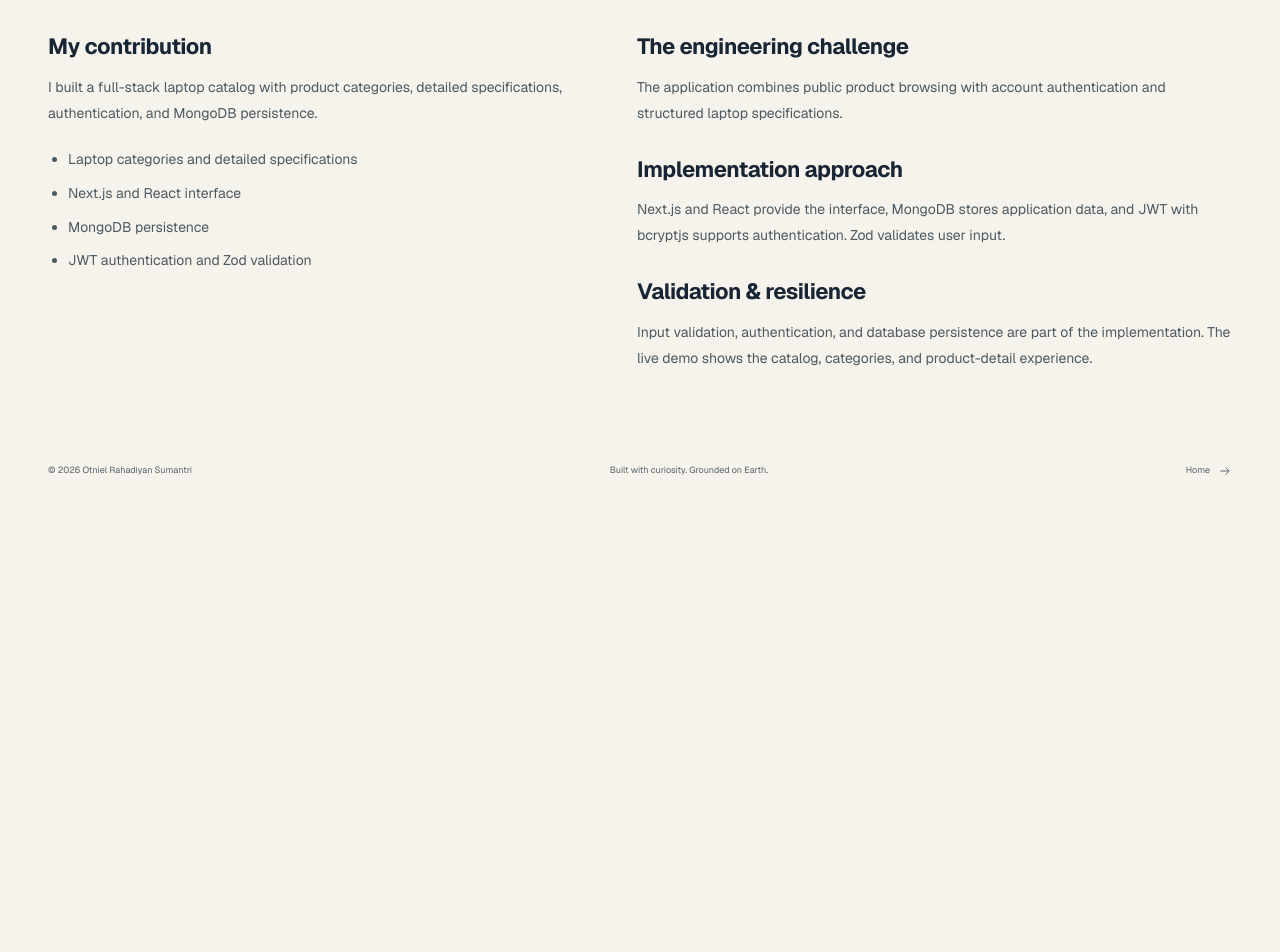
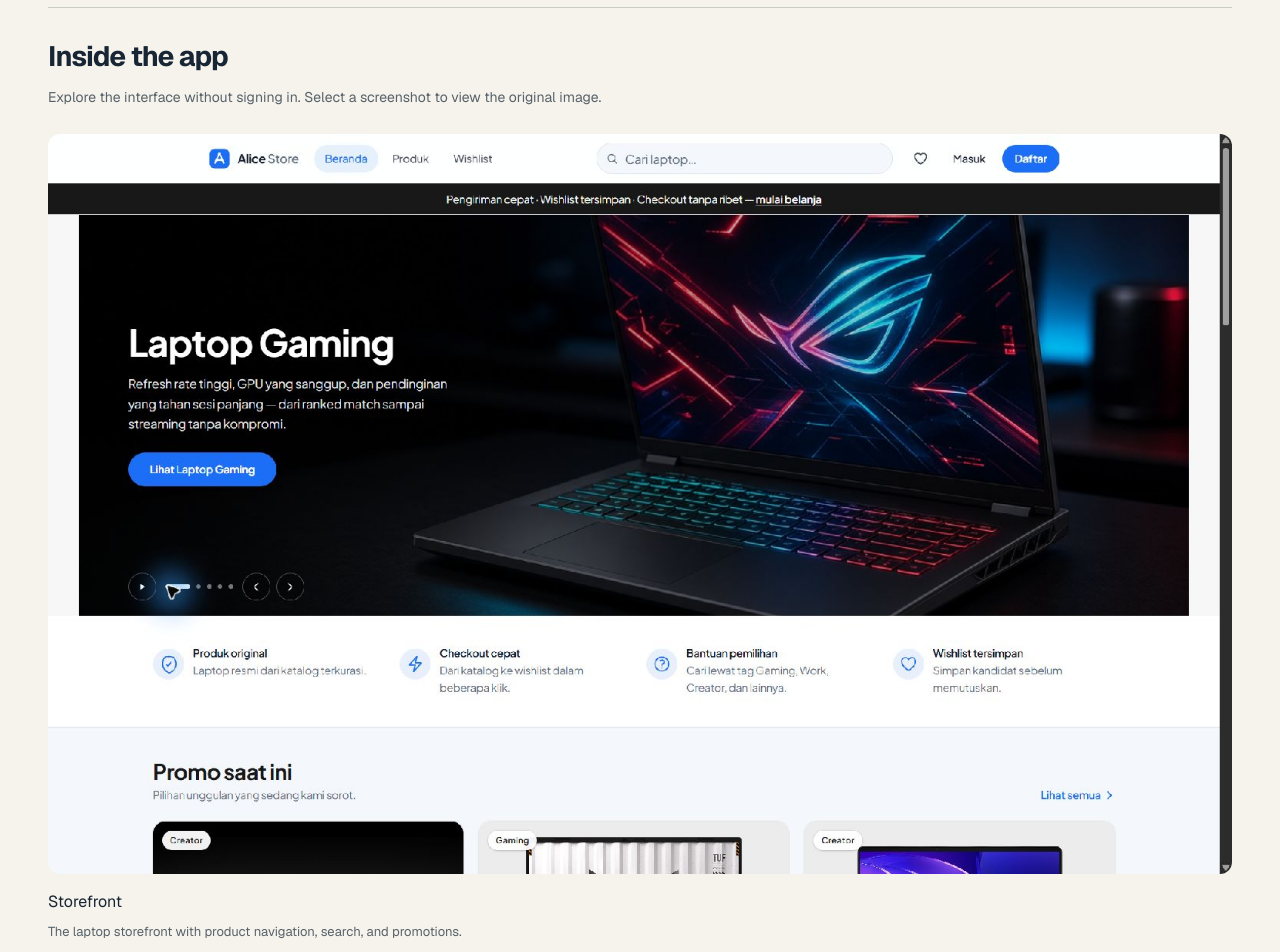
Before and after one commit to OtnielRS/web-portofolio, a Next.js app in the folder my-portofolio/: page /work/alice-store in a window 1280 px wide. Shown: the part 600-1552 px from the top of the page. Before the commit the page ends 1106 px from the top, so only its background shows below. Built offline with nearby package versions, Linux system fonts and the light colour scheme.

Commit message:
feat(projects): expand screenshot showcases and refine project presentation

```diff
--- a/my-portofolio/app/_features/work/project-details.tsx
+++ b/my-portofolio/app/_features/work/project-details.tsx
@@ -4,6 +4,7 @@ import ProjectArt from "./project-art";
 import { projects } from "./projects";
 import { engineeringNotes } from "./engineering-notes";
 import ProjectGallery from "./project-gallery";
+import ProjectScreenshots from "./project-screenshots";
 
 export default function ProjectDetails({ art }: { art: "bastion" | "chess" | "store" | "social" | "animal" }) {
   const project = projects.find(item => item.art === art)!;
@@ -26,6 +27,7 @@ export default function ProjectDetails({ art }: { art: "bastion" | "chess" | "st
             {art === "social" && <ProjectGallery />}
           </div>
         </div>
+        <ProjectScreenshots art={art} name={project.name} />
         <div className="project-case-sections" data-content-motion>
           <article><h2>{notes.overviewOnly ? "Project overview" : "My contribution"}</h2><p>{notes.contribution}</p><ul>{notes.topics.map(topic => <li key={topic}>{topic}</li>)}</ul></article>
           <article><h2>{notes.overviewOnly ? "Learning experience" : "The engineering challenge"}</h2><p>{notes.challenge}</p><h2>{notes.overviewOnly ? "Application features" : "Implementation approach"}</h2><p>{notes.approach}</p><h2>{notes.overviewOnly ? "Parent access" : "Validation & resilience"}</h2><p>{notes.validation}</p></article>
--- /dev/null
+++ b/my-portofolio/app/_features/work/project-screenshots.tsx
@@ -0,0 +1,54 @@
+import Image, { type StaticImageData } from "next/image";
+import chess from "@/public/projects/hacktiv-chess.jpg";
+import feed from "@/public/projects/tempat-gosip-2.jpeg";
+import profile from "@/public/projects/tempat-gosip-3.jpeg";
+import signIn from "@/public/projects/tempat-gosip-1.jpeg";
+import registration from "@/public/projects/tempat-gosip-4.jpeg";
+import bastion from "@/public/projects/bastionfall.jpg";
+import store from "@/public/projects/alice-store.jpg";
+import animal from "@/public/projects/animal-quiz.jpg";
+
+type Screenshot = { src: StaticImageData; title: string; caption: string; mobile?: boolean };
+
+const screenshots: Record<string, Screenshot[]> = {
+  chess: [
+    { src: chess, title: "Chess lobby", caption: "The lobby presents multiplayer matchmaking, Stockfish, and tactical puzzles." },
+  ],
+  social: [
+    { src: feed, title: "Home feed", caption: "Browse posts, likes, and comments in the mobile feed.", mobile: true },
+    { src: profile, title: "Profile", caption: "View account information, following, and followers.", mobile: true },
+    { src: signIn, title: "Sign in", caption: "The sign-in screen for existing accounts.", mobile: true },
+    { src: registration, title: "Create account", caption: "The registration form for new accounts.", mobile: true },
+  ],
+  bastion: [
+    { src: bastion, title: "Campaign gameplay", caption: "The city-defense interface shows resources and an incoming Orc Host wave." },
+  ],
+  store: [
+    { src: store, title: "Storefront", caption: "The laptop storefront with product navigation, search, and promotions." },
+  ],
+  animal: [
+    { src: animal, title: "Learning homepage", caption: "The homepage introduces animal learning cards and the start-adventure action." },
+  ],
+};
+
+export default function ProjectScreenshots({ art, name }: { art: string; name: string }) {
+  const screens = screenshots[art] ?? [];
+  if (!screens.length) return null;
+
+  return (
+    <section className="project-feature-screens" aria-labelledby="project-screens-title">
+      <h2 id="project-screens-title">Inside the app</h2>
+      <p>Explore the interface without signing in. Select a screenshot to view the original image.</p>
+      <div className={`project-feature-grid${screens[0].mobile ? " project-feature-grid-mobile" : ""}`}>
+        {screens.map(screen => (
+          <figure key={screen.src.src}>
+            <a href={screen.src.src} target="_blank" rel="noopener noreferrer" aria-label={`View original ${name} ${screen.title.toLowerCase()} screenshot (opens in a new tab)`}>
+              <Image src={screen.src} alt={`${name}: ${screen.title}`} sizes={screen.mobile ? "(max-width: 700px) 80vw, (max-width: 1100px) 42vw, 280px" : "(max-width: 700px) 90vw, 1100px"} />
+            </a>
+            <figcaption><h3>{screen.title}</h3><p>{screen.caption}</p></figcaption>
+          </figure>
+        ))}
+      </div>
+    </section>
+  );
+}
--- a/my-portofolio/app/_features/work/projects.ts
+++ b/my-portofolio/app/_features/work/projects.ts
@@ -1,8 +1,8 @@
 export const projects = [
+  { name: "Hacktiv Chess Ultimate", kind: "Real-time multiplayer chess", role: "Backend developer", date: "OCT 2026", stack: ["Node.js", "Socket.io", "PostgreSQL", "Supabase"], text: "From matchmaking to the final move. I built real-time synchronization, server-side move validation, and session recovery for a multiplayer chess app.", url: "https://app1.alicemorgan.my.id/", art: "chess" },
+  { name: "Tempat Gosip", kind: "Social media, made mobile", role: "Full-stack developer", date: "OCT 2026", stack: ["React Native", "Expo", "GraphQL", "MongoDB"], text: "A mobile social app for sharing posts and staying connected. I built social interactions, a GraphQL API, and secure device sessions.", url: "https://shorturl.at/CjctA", art: "social" },
   { name: "Bastionfall", kind: "AI-powered fantasy city defense", role: "Backend developer", date: "NOV 2026", stack: ["TypeScript", "Next.js", "Gemini API", "Zod"], text: "A 100-day campaign where every choice has consequences. I built the game engine, AI-generated events, and resilient validation and fallbacks in a team of three.", url: "https://bastionfall.alicemorgan.my.id", art: "bastion" },
-  { name: "Hacktiv Chess Ultimate", kind: "Real-time multiplayer chess", role: "Backend developer", date: "OCT 2026", stack: ["Node.js", "Socket.io", "PostgreSQL", "Supabase"], text: "From matchmaking to the final move. I built real-time synchronization, server-side move validation, and session recovery for a multiplayer chess app.", url: "https://hacktive-chess.vercel.app", art: "chess" },
   { name: "Alice Store", kind: "Full-stack laptop catalog", role: "Full-stack developer", date: "NOV 2026", stack: ["Next.js", "React", "MongoDB", "JWT"], text: "A laptop catalog with product categories, detailed specifications, and authentication. Built with MongoDB persistence, JWT, and validated user input.", url: "https://alice-store.alicemorgan.my.id", art: "store" },
-  { name: "Tempat Gosip", kind: "Social media, made mobile", role: "Full-stack developer", date: "OCT 2026", stack: ["React Native", "Expo", "GraphQL", "MongoDB"], text: "A mobile social app for sharing posts and staying connected. I built social interactions, a GraphQL API, and secure device sessions.", url: "https://shorturl.at/CjctA", art: "social" },
   { name: "Animal Quiz", kind: "Learning through play", role: "", date: "", stack: [], text: "An animal-learning experience for children, with learning cards, playful quizzes, and parent accounts. A colorful way to discover the animal world, one question at a time.", url: "https://individual.alicemorgan.my.id/", art: "animal" },
 ];
 
--- a/my-portofolio/app/_features/work/work-details.css
+++ b/my-portofolio/app/_features/work/work-details.css
@@ -23,8 +23,24 @@
 .project-case-sections p { margin-top: 14px; max-width: 65ch; }
 .project-case-sections ul { padding-left: 20px; margin-top: 20px; list-style: disc; }
 .project-case-sections li + li { margin-top: 8px; }
+.project-feature-screens { margin-top: 48px; padding-top: 32px; border-top: 1px solid var(--line); }
+.project-feature-screens > h2 { font-size: 28px; }
+.project-feature-screens > p { margin-top: 12px; color: var(--muted); font-size: 14px; line-height: 1.8; }
+.project-feature-grid { display: grid; gap: 32px; margin-top: 24px; }
+.project-feature-grid-mobile { grid-template-columns: repeat(4, minmax(0, 1fr)); gap: 24px; }
+.project-feature-grid figure { min-width: 0; margin: 0; }
+.project-feature-grid a { display: block; border-radius: 12px; overflow: hidden; background: var(--surface-soft); }
+.project-feature-grid a:focus-visible { outline: 2px solid var(--accent); outline-offset: 4px; }
+.project-feature-grid img { display: block; width: 100%; height: auto; }
+.project-feature-grid figcaption { margin-top: 16px; }
+.project-feature-grid h3 { font-size: 16px; line-height: 1.5; }
+.project-feature-grid figcaption p { margin-top: 6px; font-size: 13px; line-height: 1.8; color: var(--muted); max-width: 65ch; }
+@media (max-width: 1100px) {
+  .project-feature-grid-mobile { grid-template-columns: repeat(2, minmax(0, 1fr)); }
+}
 :is(h1,h2)[tabindex="-1"]:focus-visible { outline: 2px solid var(--accent); outline-offset: 6px; }
 @media (max-width: 700px) {
+  .project-feature-grid-mobile { grid-template-columns: 1fr; max-width: 360px; margin-inline: auto; }
   .project-collection-top { flex-wrap: wrap; gap: 4px 16px; }
   .project-case-intro, .project-case-sections { grid-template-columns: 1fr; gap: 28px; }
   .project-case-focus { font-size: 16px; }
--- a/my-portofolio/app/screen-flow.css
+++ b/my-portofolio/app/screen-flow.css
@@ -25,14 +25,14 @@ body:has(#main[data-screen-flow="true"]) > .portfolio-header { position: fixed;
 .screen-flow > section:last-child { padding-bottom: 90px; }
 body:has(#main[data-screen-flow="true"]) > .site-footer { position: absolute; bottom: 0; left: 0; right: 0; color: var(--muted); }
 body:has(#main[data-route="/"]) > .site-footer, body:has(#main[data-route="/contact"]) > .site-footer { color: #c8d2d0; }
-.screen-flow > .screen-work { display: flex; flex-direction: column; overflow: hidden; }
+.screen-flow > .screen-work { display: flex; flex-direction: column; overflow-y: auto; }
 .screen-work .section-heading { flex-shrink: 0; margin-bottom: 20px; }
-.work-screen-body { flex: 1; min-height: 0; min-width: 0; display: flex; flex-direction: column; }
+.work-screen-body { flex: 1 0 auto; min-height: 420px; min-width: 0; display: flex; flex-direction: column; }
 .work-screen-body > .work-details-link { flex-shrink: 0; }
 .project-carousel { flex: 1; min-height: 0; min-width: 0; display: flex; flex-direction: column; }
 .project-pages { display: grid; grid-template-columns: repeat(2,minmax(0,1fr)); grid-template-rows: minmax(0,1fr); gap: 28px; flex: 1; min-height: 0; padding: 4px; }
 .project-compact { display: flex; flex-direction: column; min-width: 0; min-height: 0; gap: 10px; }
-.project-compact .project-image-link { flex: 1; min-height: 0; }
+.project-compact .project-image-link { flex: 1 0 160px; min-height: 160px; }
 .project-compact .project-art { height: 100%; aspect-ratio: auto; }
 .project-compact .project-card-copy { flex: 0 1 auto; min-height: 0; overflow: hidden; }
 .project-compact .project-meta { margin-top: 0; }
```
Also changed, not shown: 1 other file (tests, documents, lock files or other folders).
